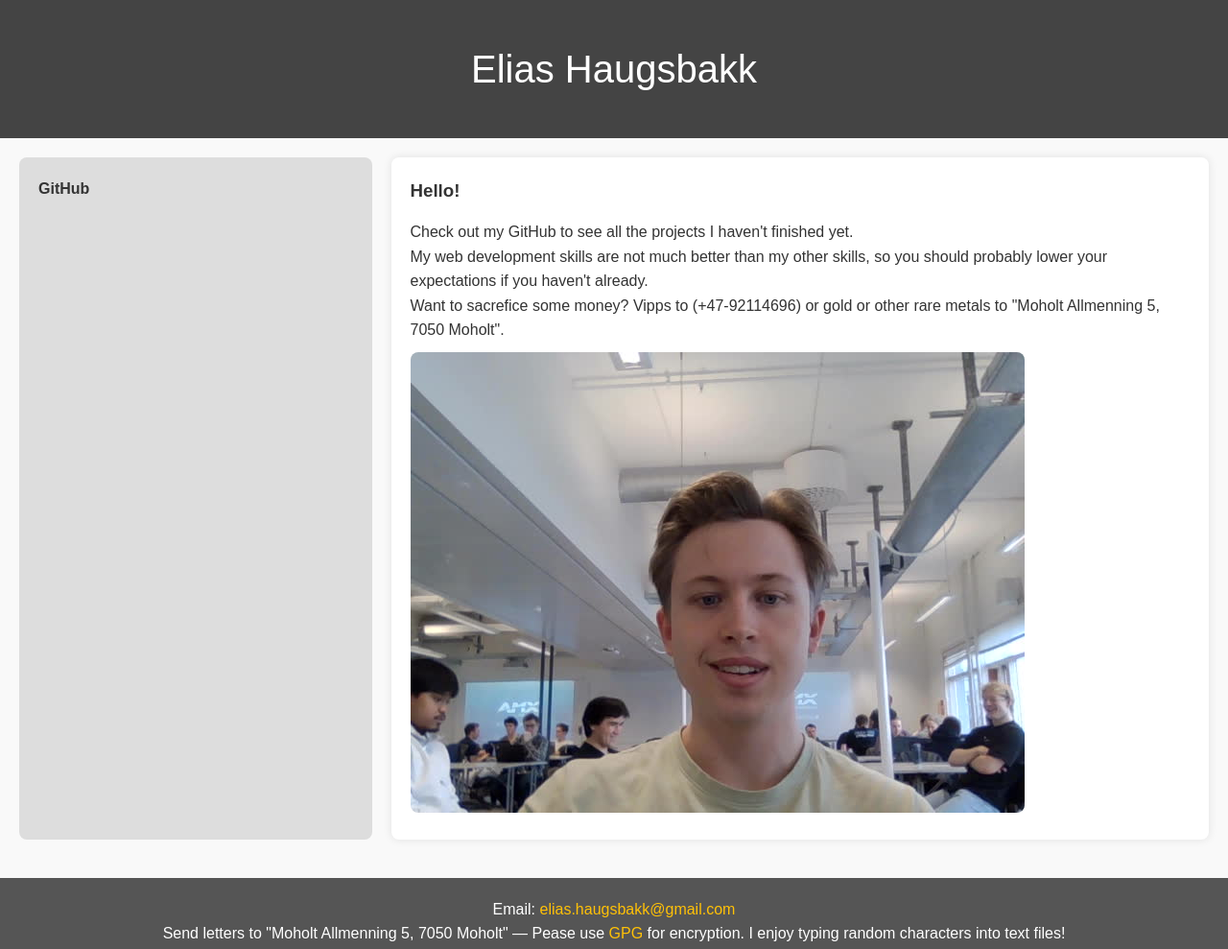
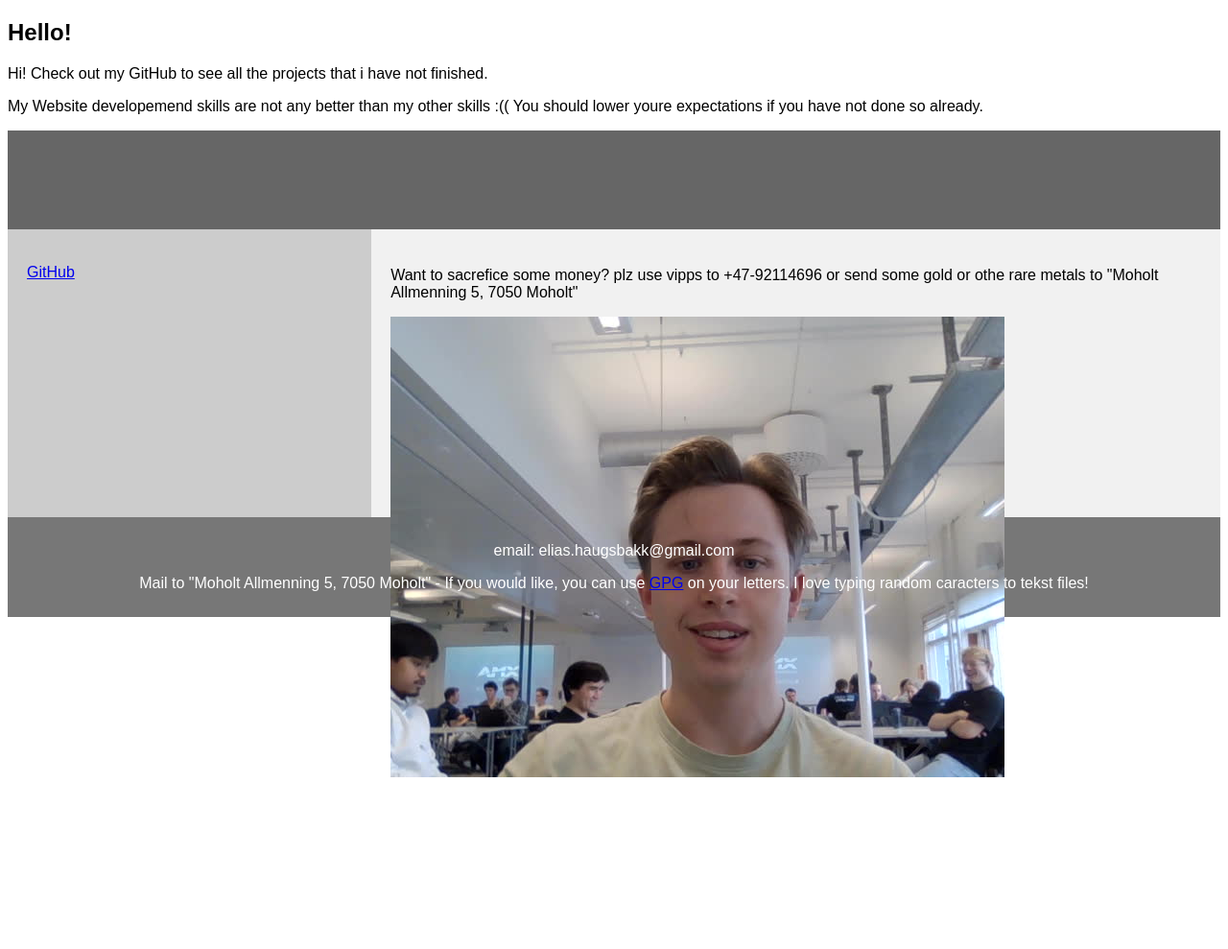
Before and after one commit to eliashaugsbakk/eliashaugsbakk.github.io, a plain HTML site: page index.html in a window 1280 px wide. Shown: the whole page at 96% size. After the commit the page ends 814 px from the top, so only its background shows below. Drawn offline with Linux system fonts and the light colour scheme.

Commit message:
Update index.html

```diff
--- a/index.html
+++ b/index.html
@@ -1,131 +1,101 @@
 <!DOCTYPE html>
 <html lang="en">
 <head>
-<meta charset="UTF-8">
-<meta name="viewport" content="width=device-width, initial-scale=1.0">
-<title>Elias Haugsbakk</title>
+<title>EliasHaugsbakk</title>
+<meta charset="utf-8">
+<meta name="viewport" content="width=device-width, initial-scale=1">
 <style>
 * {
   box-sizing: border-box;
-    margin: 0;
-    padding: 0;
 }
 
 body {
   font-family: Arial, Helvetica, sans-serif;
-    line-height: 1.6;
-    background-color: #f9f9f9;
-    color: #333;
 }
 
+/* Style the header */
 header {
-    background-color: #444;
+  background-color: #666;
+  padding: 30px;
+  text-align: center;
+  font-size: 35px;
   color: white;
-    text-align: center;
-    padding: 40px 20px;
-    font-size: 2.5rem;
 }
 
-  h2, h1 {
-    margin-bottom: 15px;
+/* Create two columns/boxes that floats next to each other */
+nav {
+  float: left;
+  width: 30%;
+  height: 300px; /* only for demonstration, should be removed */
+  background: #ccc;
+  padding: 20px;
 }
 
-  section {
-    display: flex;
-    flex-wrap: wrap;
-    margin: 20px;
-  }
-
-  nav {
-    flex: 1 1 250px;
-    background-color: #ddd;
-    padding: 20px;
-    margin-right: 20px;
-    border-radius: 8px;
-  }
-
+/* Style the list inside the menu */
 nav ul {
-    list-style: none;
-  }
-
-  nav a {
-    text-decoration: none;
-    color: #333;
-    font-weight: bold;
-  }
-
-  nav a:hover {
-    color: #0077cc;
+  list-style-type: none;
+  padding: 0;
 }
 
 article {
-    flex: 3 1 500px;
-    background-color: #fff;
+  float: left;
   padding: 20px;
-    border-radius: 8px;
-    box-shadow: 0 0 10px rgba(0,0,0,0.1);
+  width: 70%;
+  background-color: #f1f1f1;
+  height: 300px; /* only for demonstration, should be removed */
 }
 
-  article img {
-    max-width: 100%;
-    height: auto;
-    border-radius: 8px;
-    margin-top: 10px;
+/* Clear floats after the columns */
+section::after {
+  content: "";
+  display: table;
+  clear: both;
 }
 
+/* Style the footer */
 footer {
-    background-color: #555;
+  background-color: #777;
+  padding: 10px;
+  text-align: center;
   color: white;
-    text-align: center;
-    padding: 20px;
-    margin-top: 40px;
 }
 
-  footer a {
-    color: #ffc107;
-    text-decoration: none;
-  }
-
-  footer a:hover {
-    text-decoration: underline;
-  }
-
-  @media (max-width: 768px) {
-    section {
-      flex-direction: column;
-    }
-    nav {
-      margin-right: 0;
-      margin-bottom: 20px;
+/* Responsive layout - makes the two columns/boxes stack on top of each other instead of next to each other, on small screens */
+@media (max-width: 600px) {
+  nav, article {
+    width: 100%;
+    height: auto;
   }
 }
 </style>
 </head>
 <body>
 
+<h2>Hello!</h2>
+<p>Hi! Check out my GitHub to see all the projects that i have not finished.</p>
+<p>My Website developemend skills are not any better than my other skills :((   You should lower youre expectations if you have not done so already.</p>
+
 <header>
-  Elias Haugsbakk
+  <h2></h2>
 </header>
 
 <section>
   <nav>
     <ul>
-      <li><a href="https://github.com/eliashaugsbakk" target="_blank">GitHub</a></li>
+      <li><a href="https://github.com/eliashaugsbakk">GitHub</a></li>
     </ul>
   </nav>
 
   <article>
-    <h1>Hello!</h1>
-    <p>Check out my GitHub to see all the projects I haven't finished yet.</p>
-    <p>My web development skills are not much better than my other skills, so you should probably lower your expectations if you haven't already.</p>
-    <p>Want to sacrefice some money? Vipps to (+47-92114696) or gold or other rare metals to "Moholt Allmenning 5, 7050 Moholt".</p>
-    <img src="assets/me.jpg" alt="Picture of Elias Haugsbakk">
+    <h1></h1>
+    <p>Want to sacrefice some money? plz use vipps to +47-92114696 or send some gold or othe rare metals to "Moholt Allmenning 5, 7050 Moholt"</p>
+    <img src="assets/me.jpg" alt="Picture of me!">
   </article>
 </section>
 
 <footer>
-  <p>Email: <a href="mailto:elias.haugsbakk@gmail.com">elias.haugsbakk@gmail.com</a></p>
-  <p>Send letters to "Moholt Allmenning 5, 7050 Moholt" — Pease use <a href="/gpg">GPG</a> for encryption. I enjoy typing random characters into text files!</p>
+  <p>email: elias.haugsbakk@gmail.com</p>
+  <p>Mail to "Moholt Allmenning 5, 7050 Moholt" - If you would like, you can use <a href="/gpg">GPG</a></li> on your letters. I love typing random caracters to tekst files!</p>
 </footer>
 
 </body>
```
Lines whose indentation alone changed are shown as unchanged.
